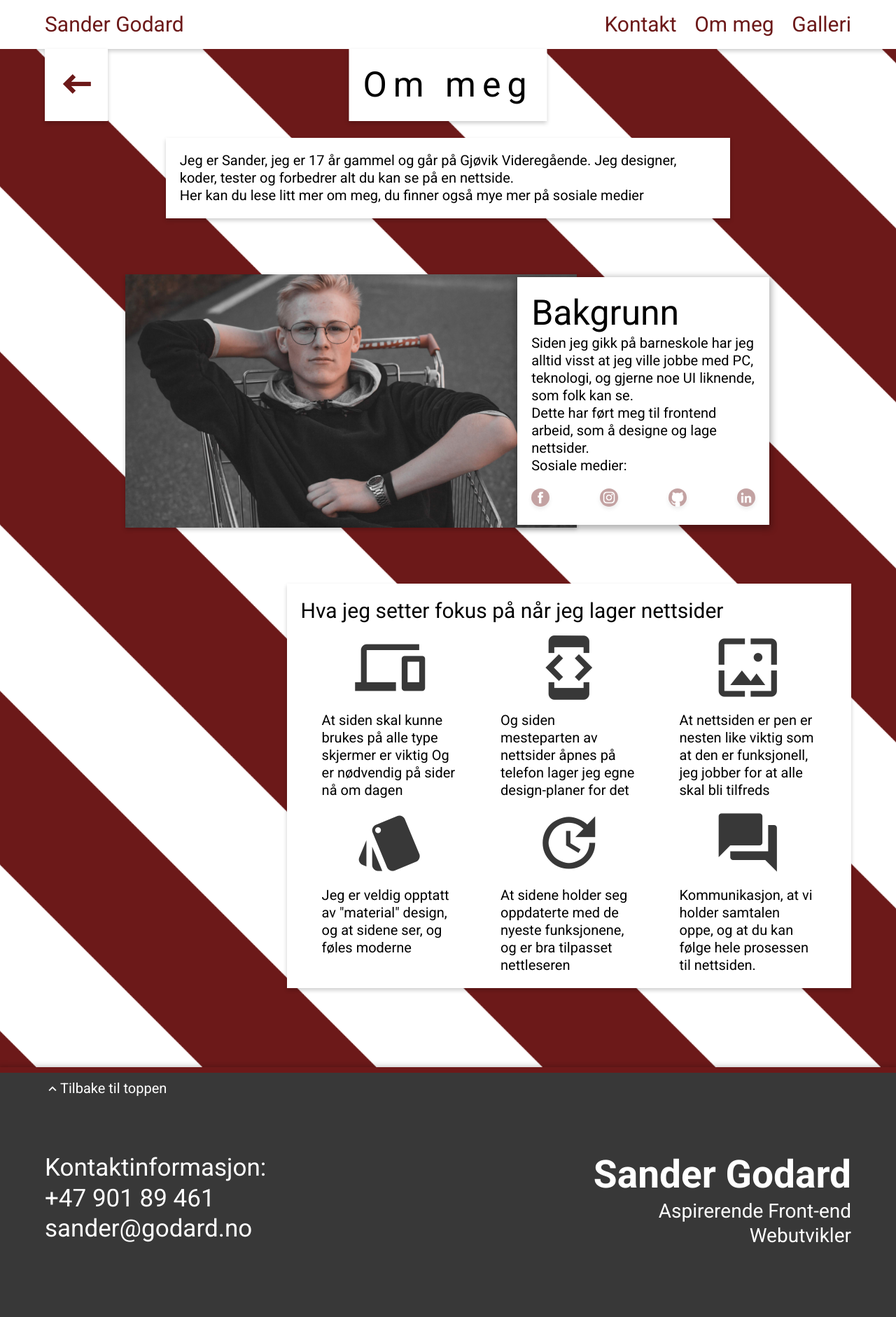
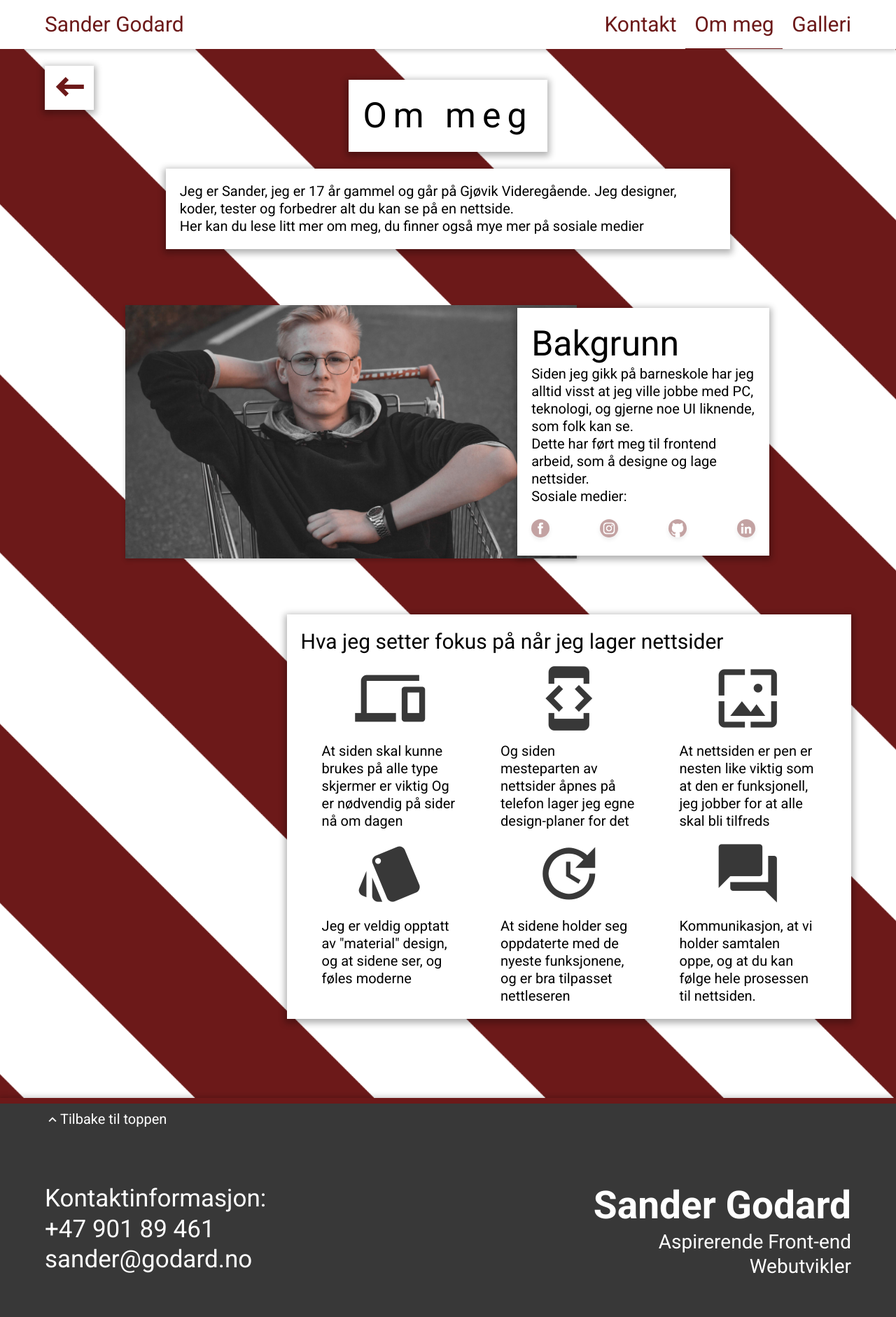
Before and after one commit to SanderGodard/Home, a PHP site: page /Om-meg in a window 1280 px wide. Shown: the top 1882 px of the page at 70% size. Run offline with PHP 8.4, Linux system fonts and the light colour scheme.

Commit message:
Added 404 error page, made more modules, changed some styling

```diff
--- /dev/null
+++ b/Elements/fokus.php
@@ -0,0 +1,53 @@
+<div class="TableOfThings White">
+  <h1>Hva jeg setter fokus på når jeg lager nettsider</h1>
+  <table>
+    <td>
+      <h5>devices</h5>
+      <p>
+        At siden skal kunne brukes på
+        alle type skjermer er viktig Og er
+        nødvendig på sider nå om dagen
+      </p>
+    </td>
+    <td>
+      <h5>developer_mode</h5>
+      <p>
+        Og siden mesteparten av
+        nettsider åpnes på telefon lager
+        jeg egne design-planer for det
+      </p>
+    </td>
+    <td>
+      <h5>wallpaper</h5>
+      <p>
+        At nettsiden er pen er nesten like
+        viktig som at den er funksjonell,
+        jeg jobber for at alle skal bli tilfreds
+      </p>
+    </td>
+    <td>
+      <h5>style</h5>
+      <p>
+        Jeg er veldig opptatt av "material"
+        design, og at sidene ser, og føles
+        moderne
+      </p>
+    </td>
+    <td>
+      <h5>update</h5>
+      <p>
+        At sidene holder seg oppdaterte
+        med de nyeste funksjonene, og
+        er bra tilpasset nettleseren
+      </p>
+    </td>
+    <td>
+      <h5>forum</h5>
+      <p>
+        Kommunikasjon, at vi holder
+        samtalen oppe, og at du kan følge
+        hele prosessen til nettsiden.
+      </p>
+    </td>
+  </table>
+</div>
--- /dev/null
+++ b/Elements/medias.php
@@ -0,0 +1,19 @@
+<div class="Medias">
+
+  <a title="Gå til Facebook" target="_blank" href="https://www.facebook.com/profile.php?id=100009451169486">
+    <img src="./Images/Facebook.png" alt="Facebook">
+  </a>
+
+  <a title="Gå til Instagram" target="_blank" href="https://www.instagram.com/sandergodard/">
+    <img src="./Images/Instagram.png" alt="Insta">
+  </a>
+
+  <a title="Gå til GitHub" target="_blank" href="https://github.com/SanderGodard">
+    <img src="./Images/GitHubAlt.png" alt="GitHub">
+  </a>
+
+  <a title="Gå til LinkedIn" target="_blank" href="https://www.linkedin.com/in/sander-godard-0631bb174/">
+    <img src="./Images/LinkedInAlt.png" alt="LinkedIn">
+  </a>
+
+</div>
--- a/Elements/navlinks.php
+++ b/Elements/navlinks.php
@@ -5,21 +5,21 @@
     }
     switch ($active) {
       case 'Galleri':
-        $gclass = "class='$navclass active'";
+        $gclass = "class='$navclass NavActive'";
         $oclass = "class='$navclass'";
         $kclass = "class='$navclass'";
         break;
 
       case 'OmMeg':
         $gclass = "class='$navclass'";
-        $oclass = "class='$navclass active'";
+        $oclass = "class='$navclass NavActive'";
         $kclass = "class='$navclass'";
         break;
 
-        case 'Kontakt':
+      case 'Kontakt':
         $gclass = "class='$navclass'";
         $oclass = "class='$navclass'";
-        $kclass = "class='$navclass active'";
+        $kclass = "class='$navclass NavActive'";
         break;
 
       default:
--- /dev/null
+++ b/Elements/next.php
@@ -0,0 +1,3 @@
+<a href="./#Next">
+  <b class="White Back" title="Gå tilbake">keyboard_backspace</b>
+</a>
--- a/Galleri/index.php
+++ b/Galleri/index.php
@@ -45,9 +45,9 @@
     <div class="Body">
 
       <h2>Galleri</h2>
-      <a href="./#Next">
-        <b class="Back" title="Gå tilbake">keyboard_backspace</b>
-      </a>
+      <?php
+        include "../Elements/next.php";
+      ?>
 
       <p class="GalleriInfo">
         Her kan du se på prosjektene jeg har jobbet med før. Jeg liker å jobbe med alt fra enkle nettsider til webapplikasjoner.<br>
--- a/Om-meg/index.php
+++ b/Om-meg/index.php
@@ -15,10 +15,10 @@
   <main id="Om">
 
     <div class="Body">
-      <h2 class="White">Om meg</h2>
-      <a href="./#Next">
-        <b class="Back White" title="Gå tilbake">keyboard_backspace</b>
-      </a>
+      <h2><span class="White">Om meg</span></h2>
+      <?php
+        include "../Elements/next.php";
+      ?>
 
 
       <div class="OmContent">
@@ -36,82 +36,15 @@
           Siden jeg gikk på barneskole har jeg alltid visst at jeg ville jobbe med PC, teknologi, og gjerne noe UI liknende, som folk kan se.<br>
           Dette har ført meg til frontend arbeid, som å designe og lage nettsider.<br>
           <p>Sosiale medier:</p>
-          <div class="Medias">
-
-            <a title="Gå til Facebook" href="https://www.facebook.com/profile.php?id=100009451169486">
-              <img src="./Images/Facebook.png" alt="Facebook">
-            </a>
-
-            <a title="Gå til Instagram" href="https://www.instagram.com/sandergodard/">
-              <img src="./Images/Instagram.png" alt="Insta">
-            </a>
-
-            <a title="Gå til GitHub" href="https://github.com/SanderGodard">
-              <img src="./Images/GitHubAlt.png" alt="GitHub">
-            </a>
-
-            <a title="Gå til LinkedIn" href="https://www.linkedin.com/in/sander-godard-0631bb174/">
-              <img src="./Images/LinkedInAlt.png" alt="LinkedIn">
-            </a>
-
-          </div>
+          <?php
+            include "../Elements/medias.php";
+          ?>
         </div>
       </div>
 
-      <div class="TableOfThings White">
-        <h1>Hva jeg setter fokus på når jeg lager nettsider</h1>
-        <table>
-          <td>
-            <h5>devices</h5>
-            <p>
-              At siden skal kunne brukes på
-              alle type skjermer er viktig Og er
-              nødvendig på sider nå om dagen
-            </p>
-          </td>
-          <td>
-            <h5>developer_mode</h5>
-            <p>
-              Og siden mesteparten av
-              nettsider åpnes på telefon lager
-              jeg egne design-planer for det
-            </p>
-          </td>
-          <td>
-            <h5>wallpaper</h5>
-            <p>
-              At nettsiden er pen er nesten like
-              viktig som at den er funksjonell,
-              jeg jobber for at alle skal bli tilfreds
-            </p>
-          </td>
-          <td>
-            <h5>style</h5>
-            <p>
-              Jeg er veldig opptatt av "material"
-              design, og at sidene ser, og føles
-              moderne
-            </p>
-          </td>
-          <td>
-            <h5>update</h5>
-            <p>
-              At sidene holder seg oppdaterte
-              med de nyeste funksjonene, og
-              er bra tilpasset nettleseren
-            </p>
-          </td>
-          <td>
-            <h5>forum</h5>
-            <p>
-              Kommunikasjon, at vi holder
-              samtalen oppe, og at du kan følge
-              hele prosessen til nettsiden.
-            </p>
-          </td>
-        </table>
-
-      </div>
+      <?php
+        include "../Elements/fokus.php";
+      ?>
 
     </div>
   </main>
--- a/Scripts/Modal.js
+++ b/Scripts/Modal.js
@@ -1,4 +1,15 @@
 //Function that opens modal, fetches info from the galleri item I clicked on and puts it in the modal.
+
+link = window.location.href;
+if (link.indexOf("Galleri") > -1) {
+  idStart = link.indexOf("#");
+  idStart++;
+  id = link.substr(idStart);
+  if (id.length > 0) {
+    ModalOn(id);
+  }
+}
+
 function ModalOn(project) {
 
   var item = document.getElementById(project);
--- a/Styling/Styling.css
+++ b/Styling/Styling.css
@@ -518,6 +518,7 @@ nav .Body {
 
 main {
   z-index: 2;
+  min-height: calc(100vh - 70px);
 }
 
 .Body {
@@ -531,8 +532,8 @@ main {
 }
 
 .Back {
-  -webkit-transition: all 0.3s ease;
-  transition: all 0.3s ease;
+  -webkit-transition: all 0.25s ease-in-out;
+  transition: all 0.25s ease-in-out;
   font-family: "Material icons", sans-serif;
   -webkit-user-select: none;
      -moz-user-select: none;
@@ -542,12 +543,17 @@ main {
   font-size: 2.5em;
   position: absolute;
   top: calc(70px + 3vh);
-  padding: 0 0 0 5px;
 }
 .Back:hover {
-  -webkit-transition: all 0.3s ease;
-  transition: all 0.3s ease;
-  padding: 0;
+  -webkit-transition: all 0.25s ease-in-out;
+  transition: all 0.25s ease-in-out;
+  -webkit-transform: translateX(-5%);
+          transform: translateX(-5%);
+}
+.Back.White {
+  padding: 0 10px !important;
+  -webkit-box-shadow: 0px 3px 6px rgba(0, 0, 0, 0.2);
+          box-shadow: 0px 3px 6px rgba(0, 0, 0, 0.2);
 }
 
 .MobileNav {
@@ -998,7 +1004,8 @@ h2 {
     vertical-align: middle;
   }
 }
-#home .White {
+
+.White {
   background-color: #FFF;
   display: inline-block;
   -webkit-box-sizing: content-box;
@@ -1119,16 +1126,6 @@ h2 {
   display: none;
 }
 
-#Om {
-  margin-top: 0px;
-  padding-top: 0px;
-}
-@media only screen and (max-width: 700px) {
-  #Om h2.White {
-    padding: 20px 10px;
-    letter-spacing: normal;
-  }
-}
 #Om .TableOfThings {
   margin: 10vh auto 10vh 30%;
   width: 70%;
@@ -1362,23 +1359,8 @@ h2 {
   -webkit-box-sizing: content-box;
           box-sizing: content-box;
   padding: 20px;
-  -webkit-box-shadow: 0px 3px 6px rgba(0, 0, 0, 0.2);
-          box-shadow: 0px 3px 6px rgba(0, 0, 0, 0.2);
-}
-#Om h2 {
-  margin: 0 0 0 50%;
-  -webkit-transform: translate(-50%, 0);
-          transform: translate(-50%, 0);
-}
-#Om .Back {
-  float: left;
-  left: 5%;
-  top: calc(70px + 0vh);
-}
-@media only screen and (max-width: 575px) {
-  #Om .Back {
-    left: 2vw;
-  }
+  -webkit-box-shadow: 0px 3px 9px 3px rgba(0, 0, 0, 0.3);
+          box-shadow: 0px 3px 9px 3px rgba(0, 0, 0, 0.3);
 }
 
 .modal {
--- a/Styling/Styling.sass
+++ b/Styling/Styling.sass
@@ -465,6 +465,7 @@ nav
 
 main
   z-index: 2
+  min-height: calc(100vh - 70px)
 
 
 .Body
@@ -476,19 +477,21 @@ main
 
 
 .Back
-  transition: all .3s ease
+  transition: $Medium
   font-family: 'Material icons', sans-serif
   user-select: none
   color: $MainColor
   font-size: 2.5em
   position: absolute
   top: calc(70px + 3vh)
-  //height: 1em
-  padding: 0 0 0 5px
 
   &:hover
-    transition: all .3s ease
-    padding: 0
+    transition: $Medium
+    transform: translateX(-5%)
+
+  &.White
+    padding: 0 10px !important
+    box-shadow: $Shadow
 
 .MobileNav
   transition: all .3s ease
@@ -846,12 +849,13 @@ h2
             float: right
             vertical-align: middle
 
-  .White
-    background-color: $W
-    display: inline-block
-    box-sizing: content-box
-    padding: 20px
-    box-shadow: $BigShadow
+
+.White
+  background-color: $W
+  display: inline-block
+  box-sizing: content-box
+  padding: 20px
+  box-shadow: $BigShadow
 
 
 
@@ -948,11 +952,11 @@ h2
 
 
 #Om
-  margin-top: 0px
-  padding-top: 0px
-
-
-  h2.White
+  //margin-top: 0px
+  //padding-top: 0px
+
+
+  //h2.White
     @media #{$TabletM}
       padding: 20px 10px
       letter-spacing: normal
@@ -1138,21 +1142,21 @@ h2
     display: inline-block
     box-sizing: content-box
     padding: 20px
-    box-shadow: $Shadow
-
-  h2
+    box-shadow: $BigShadow
+
+  //h2
     margin: 0 0 0 50%
     transform: translate(-50%, 0)
 
-  .Back
+  //.Back
     float: left
     left: 5%
     top: calc(70px + 0vh)
 
-    @media #{$MobileXXL}
+    //@media #{$MobileXXL}
       left: 2vw
 
-  @media #{$TabletL}
+  //@media #{$TabletL}
 
 
 //Modal Styling
```
Also changed, not shown: Kontakt/index.php (+6 -22 lines), index.php (+4 -54 lines), 1 other file.
